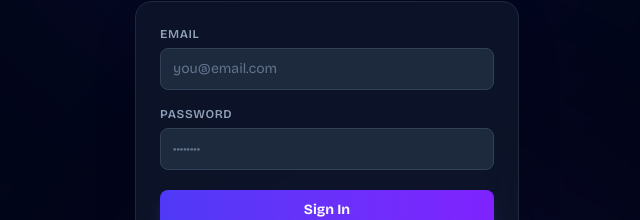
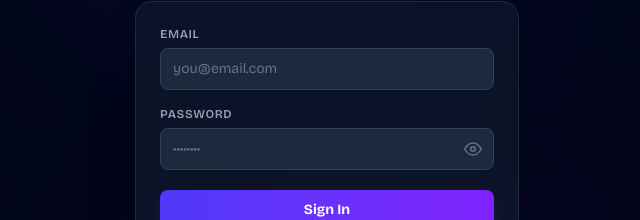
Before and after one commit to kagam1nonly/taskflow, a Next.js app in the folder frontend/: page /login in a window 1280 px wide. Shown: the part 326-546 px from the top of the page, without its empty margins (313-953 px from the left). Built offline with nearby package versions, Linux system fonts and the light colour scheme; no server answers.

Commit message:
feat: implement authentication page for user sign-in and sign-up

```diff
--- a/frontend/app/login/page.tsx
+++ b/frontend/app/login/page.tsx
@@ -14,6 +14,7 @@
   const [isSubmitting, setIsSubmitting] = useState(false);
   const [error, setError] = useState<string | null>(null);
   const [mode, setMode] = useState<"signin" | "signup">("signin");
+  const [showPassword, setShowPassword] = useState(false);
 
   // If already authenticated, redirect to board
   useEffect(() => {
@@ -109,14 +110,33 @@
               <label className="mb-1.5 block text-xs font-semibold uppercase tracking-wider text-slate-400">
                 Password
               </label>
+              <div className="relative">
                 <input
-                type="password"
+                  type={showPassword ? "text" : "password"}
                   value={password}
                   onChange={(e) => setPassword(e.target.value)}
                   placeholder="••••••••"
                   autoComplete={mode === "signin" ? "current-password" : "new-password"}
-                className="w-full rounded-lg border border-slate-700 bg-slate-800 px-3 py-2.5 text-sm text-slate-100 placeholder-slate-500 outline-none transition-colors focus:border-indigo-500 focus:ring-1 focus:ring-indigo-500/50"
+                  className="w-full rounded-lg border border-slate-700 bg-slate-800 pl-3 pr-10 py-2.5 text-sm text-slate-100 placeholder-slate-500 outline-none transition-colors focus:border-indigo-500 focus:ring-1 focus:ring-indigo-500/50"
                 />
+                <button
+                  type="button"
+                  onClick={() => setShowPassword(!showPassword)}
+                  className="absolute right-3 top-1/2 -translate-y-1/2 text-slate-500 transition-colors hover:text-slate-300"
+                >
+                  {showPassword ? (
+                    <svg width="18" height="18" viewBox="0 0 24 24" fill="none" stroke="currentColor" strokeWidth="2" strokeLinecap="round" strokeLinejoin="round">
+                      <path d="M17.94 17.94A10.07 10.07 0 0 1 12 20c-7 0-11-8-11-8a18.45 18.45 0 0 1 5.06-5.94M9.9 4.24A9.12 9.12 0 0 1 12 4c7 0 11 8 11 8a18.5 18.5 0 0 1-2.16 3.19m-6.72-1.07a3 3 0 1 1-4.24-4.24" />
+                      <line x1="1" y1="1" x2="23" y2="23" />
+                    </svg>
+                  ) : (
+                    <svg width="18" height="18" viewBox="0 0 24 24" fill="none" stroke="currentColor" strokeWidth="2" strokeLinecap="round" strokeLinejoin="round">
+                      <path d="M1 12s4-8 11-8 11 8 11 8-4 8-11 8-11-8-11-8z" />
+                      <circle cx="12" cy="12" r="3" />
+                    </svg>
+                  )}
+                </button>
+              </div>
             </div>
 
             {error && (
```
Lines whose indentation alone changed are shown as unchanged.
